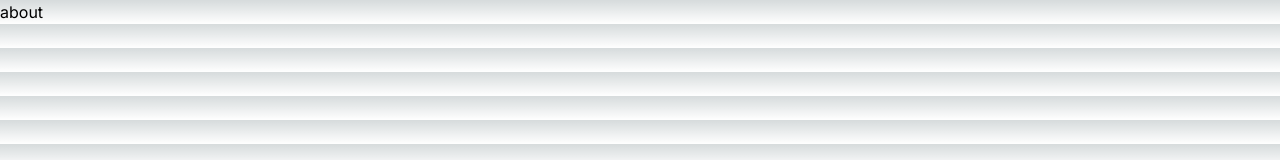
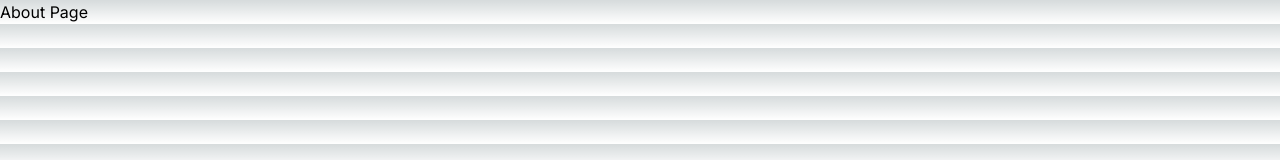
Before and after one commit to Thinh-Phung/Learn-Next-Js, a Next.js app: page /About in a window 1280 px wide. Shown: the top 160 px of the page. Built offline with nearby package versions, Linux system fonts and the light colour scheme.

Commit message:
add Link component

```diff
--- a/src/app/About/page.tsx
+++ b/src/app/About/page.tsx
@@ -1,7 +1,7 @@
 import React from 'react';
 
 const About = () => {
-  return <div>about</div>;
+  return <div>About Page</div>;
 };
 
 export default About;
--- a/src/app/page.tsx
+++ b/src/app/page.tsx
@@ -1,4 +1,5 @@
 import Image from 'next/image';
+import Link from 'next/link';
 
 export default function Home() {
   return (
@@ -27,7 +28,7 @@ export default function Home() {
           </a>
         </div>
       </div>
-
+      <Link href="/About">Go to About</Link>
       <div className="relative flex place-items-center before:absolute before:h-[300px] before:w-[480px] before:-translate-x-1/2 before:rounded-full before:bg-gradient-radial before:from-white before:to-transparent before:blur-2xl before:content-[''] after:absolute after:-z-20 after:h-[180px] after:w-[240px] after:translate-x-1/3 after:bg-gradient-conic after:from-sky-200 after:via-blue-200 after:blur-2xl after:content-[''] before:dark:bg-gradient-to-br before:dark:from-transparent before:dark:to-blue-700 before:dark:opacity-10 after:dark:from-sky-900 after:dark:via-[#0141ff] after:dark:opacity-40 before:lg:h-[360px]">
         <Image
           className="relative dark:drop-shadow-[0_0_0.3rem_#ffffff70] dark:invert"
```
